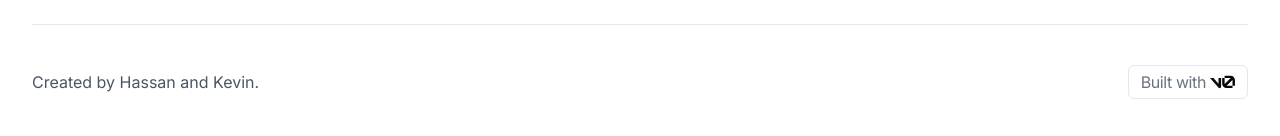
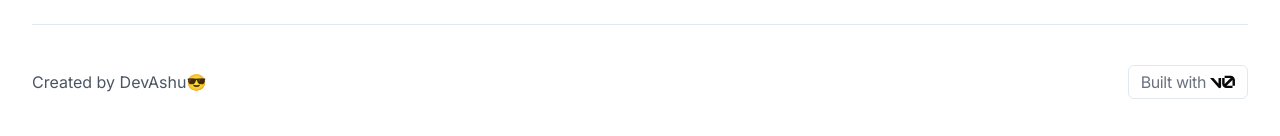
Before and after one commit to Ashutosh102/qrgpt-ultra, a Next.js app: page / in a window 1280 px wide. Shown: the part 1653-1789 px from the top of the page. Built offline with nearby package versions, Linux system fonts and the light colour scheme.

Commit message:
Update Footer.tsx

```diff
--- a/components/Footer.tsx
+++ b/components/Footer.tsx
@@ -7,19 +7,12 @@
         <p className="text-gray-600">
           Created by{' '}
           <a
-            href="https://twitter.com/nutlope"
+            href="https://github.com/Ashutosh102"
             className="hover:underline transition"
           >
-            Hassan
-          </a>{' '}
-          and{' '}
-          <a
-            href="https://twitter.com/kevinhou22"
-            className="hover:underline transition"
-          >
-            Kevin
+            DevAshu
           </a>
-          .
+          😎
         </p>
         <div className="flex items-center gap-x-6 text-gray-400">
           <a
```
